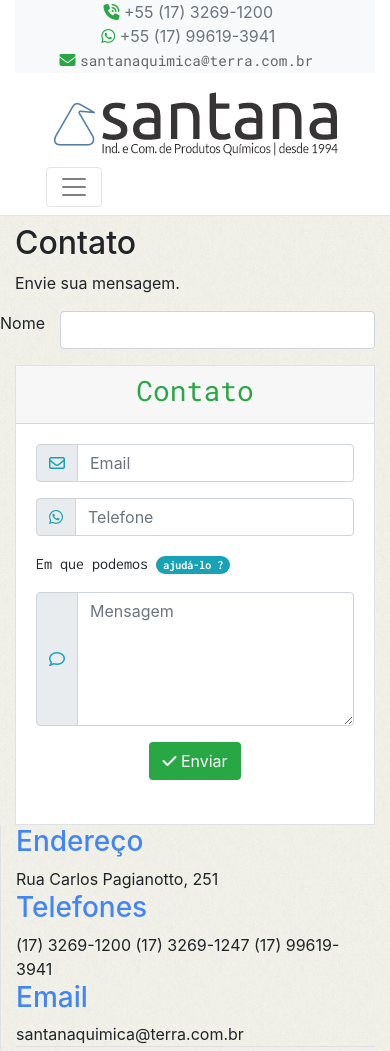
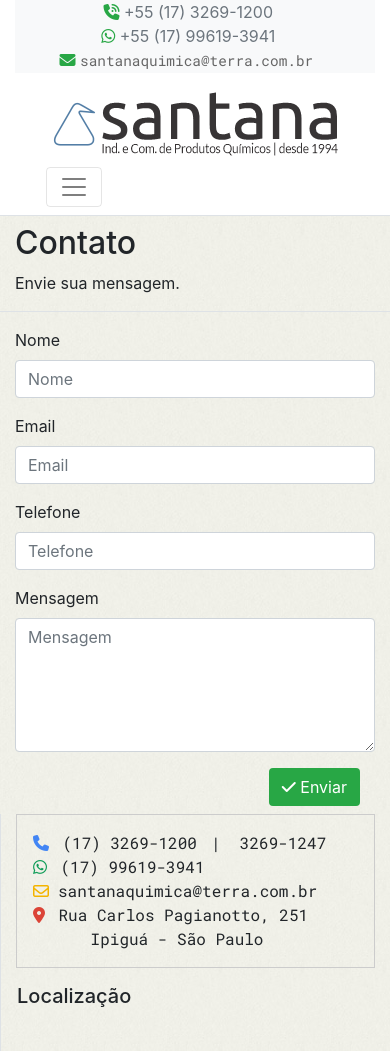
Before and after one commit to jcsj89/santana, a PHP site: template templates/contato.twig in a window 390 px wide. Shown: the top 1051 px of the page. Run offline with PHP 8.4, Linux system fonts and the light colour scheme; the template is opened without the code that fills it, so the values that code supplies are empty; some libraries are stand-ins or nearby versions; some web fonts are replaced; grey boxes are pictures that could not be loaded.

Commit message:
16.4.20 -c melhoria pg contato

```diff
--- a/config/settings.php
+++ b/config/settings.php
@@ -41,7 +41,7 @@ $settings['db'] = [
 $settings['gmail'] = [
     'host' => 'smtp.gmail.com',
     'username' => 'jcsj2010@gmail.com',
-    'password' => 'fi@03022305',
+    'password' => 'fi@0323#',
     'port' => '587'
 ];
 
--- a/public/css/home.css
+++ b/public/css/home.css
@@ -132,15 +132,19 @@ ul, li {
 	background-image: url("/img/body.jpg");
   	background-repeat: repeat;
 }
-.color-red-titles{
+.color-red{
 	color: #db4437;
 }
-.color-blue-titles{
+.color-blue{
 	color: #4285f4;
 }
-.color-yellow-titles{
+.color-yellow{
 	color: #f4b400;
 }
-.color-green-titles{
+.color-green{
 	color: #0f9d58;
 }
+
+.border-green{
+	border: 1px solid #ccc;
+}
--- a/src/Action/HomeAction.php
+++ b/src/Action/HomeAction.php
@@ -90,7 +90,7 @@ final class HomeAction extends Action
 
     return $this->view->render(
       $response,
-      'home.twig',
+      'contato.twig',
       $viewData
     );
 
--- a/templates/contato.twig
+++ b/templates/contato.twig
@@ -10,56 +10,44 @@
 						</div>
 					</div>
 					<div class="row">
-						<div class="col">
+						<div class="col border-bottom mb-3">
 							<p>Envie sua mensagem.</p>
 						</div>
 					</div>
 					<form action="/mail" method="POST">
 						<div class="row form-group">
-							<label>Nome</label>
-								<div class="col col-sm-9">
-									<input type="text" name="nome" class="form-control">
+							<div class="col-12 col-sm-3">
+								<label for="nome" class="">Nome</label>
+							</div>
+							<div class="col-12 col-sm-9">
+								<input type="text" name="nome" class="form-control" id="nome" placeholder="Nome" aria-label="nome">
 							</div>
 						</div>
-					</form >
-					{# --------------------------------------------------------
-		    FORMULÁRIO DE CONTATO
-		    --------------------------------------------------------- #}
-
-		    <form action="/mail" method="POST">
-		    	{# INICIO CARD #}
-		    	<div class="card border rounded-0">
-		    		<div class="card-header p-0">
-		    			<div class="text-center py-2">
-		    				<h3 class="font-roboto-mono text-success">Contato</h3>
+						<div class="row form-group">
+							<div class="col-12 col-sm-3">
+								<label for="email" class="">Email</label>
+							</div>
+							<div class="col-12 col-sm-9">
+								<input type="text" name="email" class="form-control" id="email" placeholder="Email" aria-label="email">
 							</div>
 						</div>
-		    		<div class="card-body">
-		    			<div class="form-group">
-
-
-		    				{# INPUT EMAIL #}
-		    				<div class="input-group mb-3">
-		    					<div class="input-group-prepend">
-		    						<div class="input-group-text"><i class="far fa-envelope text-info"></i></div>
+						<div class="row form-group">
+							<div class="col-12 col-sm-3">
+								<label for="telefone" class="">Telefone</label>
 							</div>
-		    					<input type="text" class="form-control" name="email" id="email" placeholder="Email" aria-label="email" >
-		    				</div>
-		    				{# INPUT TELEFONE #}
-		    				<div class="input-group mb-3">
-		    					<div class="input-group-prepend">
-		    						<div class="input-group-text"><i class="fab fa-whatsapp text-info"></i></div>
-		    					</div>
+							<div class="col-12 col-sm-9">
 								<input type="tel" name="telefone" id="telefone" class="form-control" placeholder="Telefone" aria-label="tel" >
 							</div>
-		    				{# INPUT MENSAGEM #}
-		    				<p class="font-inconsolata">Em que podemos <span class="badge badge-pill badge-info"> ajudá-lo ? </span> </p>
-		    				<div class="input-group mb-3">
-		    					<div class="input-group-prepend">
-		    						<div class="input-group-text"><i class="far fa-comment text-info"></i></div>
 						</div>
+						<div class="row form-group">
+							<div class="col-12 col-sm-3">
+								<label for="msg" class="">Mensagem</label>
+							</div>
+							<div class="col-12 col-sm-9">
 								<textarea class="form-control" name="msg" id="msg" rows="5" placeholder="Mensagem"></textarea>
 							</div>
+						</div>
+
 						{# LINK RECAPTCHA#}
 		    				<script src="https://www.google.com/recaptcha/api.js?render=6Ler-OcUAAAAAJ0kD3Ur9_UCOWYXV0w3HQUxniaw"></script>
 		    				<script>
@@ -72,40 +60,44 @@
 		    				</script>
 		    				<input type="hidden" name="recaptcha_response" id="recaptchaResponse">
 		    				{# FIM RECAPTCHA #}
-
-
-		    				<div class="text-center">
+		    				<div class="col-12 text-right">
 		    					<button type="submit" class="btn text-white badge-success mb-2"><i class="fa fa-check"></i> Enviar</button>
 		    				</div>
-
 		    				{% if send == true %}
 		    					<div class="alert alert-success">
 		    						Mensagem enviada com sucesso.<br>
 		    					</div>
 		    				{% endif %}
+					</form >
+
+		</div>
+		<div class="col-12 col-sm-5 border-left">
+			<div class="border-green p-3">
+
+			<div class="row">
+				<div class="col-12">
+					<i class="fa fa-phone color-blue" aria-hidden="true"></i>&nbsp;&nbsp;
+					<span class="font-roboto-mono">(17) 3269-1200</span>
+					<span class="font-roboto-mono">&nbsp;|&nbsp;&nbsp;3269-1247</span><br>
+					<i class="fa fa-whatsapp color-green" aria-hidden="true"></i>&nbsp;&nbsp;
+					<span class="font-roboto-mono">(17) 99619-3941</span>
 					</div>
 			</div>
-
+			<div class="row">
+				<div class="col-12">
+					<i class="fa fa-envelope-o color-yellow" aria-hidden="true"></i>&nbsp;&nbsp;<span class="font-roboto-mono">santanaquimica@terra.com.br</span><br/>
 				</div>
-		    	{# FIM CARD #}
-
-		    </form>
 			</div>
-		<div class="col-12 col-sm-5 border-left">
-			<div class="border-bottom mb-3">
-				<h3 class="color-blue-titles">Endereço</h3>
-				<span>Rua Carlos Pagianotto, 251</span>
-
-				<h3 class="color-blue-titles">Telefones</h3>
-				<span>(17) 3269-1200</span>
-				<span>(17) 3269-1247</span>
-				<span>(17) 99619-3941</span>
-
-				<h3 class="color-blue-titles">Email</h3>
-				<span>santanaquimica@terra.com.br</span>
+			<div class="row">
+				<div class="col-12">
+					<i class="fa fa-map-marker color-red" aria-hidden="true"></i>&nbsp;&nbsp;
+					<span class="font-roboto-mono">Rua Carlos Pagianotto, 251</span><br>
+					<span class="font-roboto-mono">&nbsp;&nbsp;&nbsp;&nbsp;&nbsp;&nbsp;Ipiguá - São Paulo</span>
 				</div>
-			<div>
-				<h3 class="color-blue-titles">Localização</h3>
+			</div>
+			</div>
+			<div class="row">
+				<h5 class="p-3">Localização</h5>
 				<iframe src="https://www.google.com/maps/embed?pb=!1m18!1m12!1m3!1d3733.159057418887!2d-49.38938368561645!3d-20.663106966857818!2m3!1f0!2f0!3f0!3m2!1i1024!2i768!4f13.1!3m3!1m2!1s0x94bd00756b860dbf%3A0x2e6f8e2a95f93c31!2sSantana%20Qu%C3%ADmica!5e0!3m2!1spt-BR!2sbr!4v1586883637392!5m2!1spt-BR!2sbr" width="100%" height="450" frameborder="0" style="border:0;" allowfullscreen="" aria-hidden="false" tabindex="0"></iframe>
 			</div>
 
```
Also changed, not shown: templates/sobre.twig (+7 -8 lines). Lines whose indentation alone changed are shown as unchanged.
